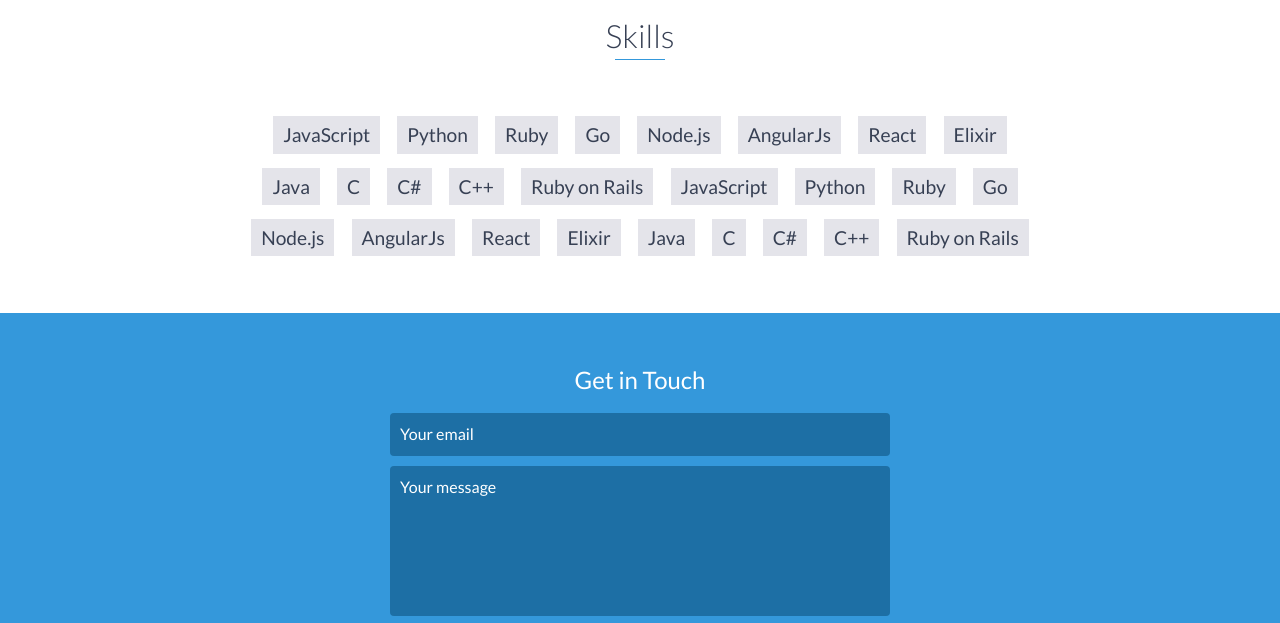
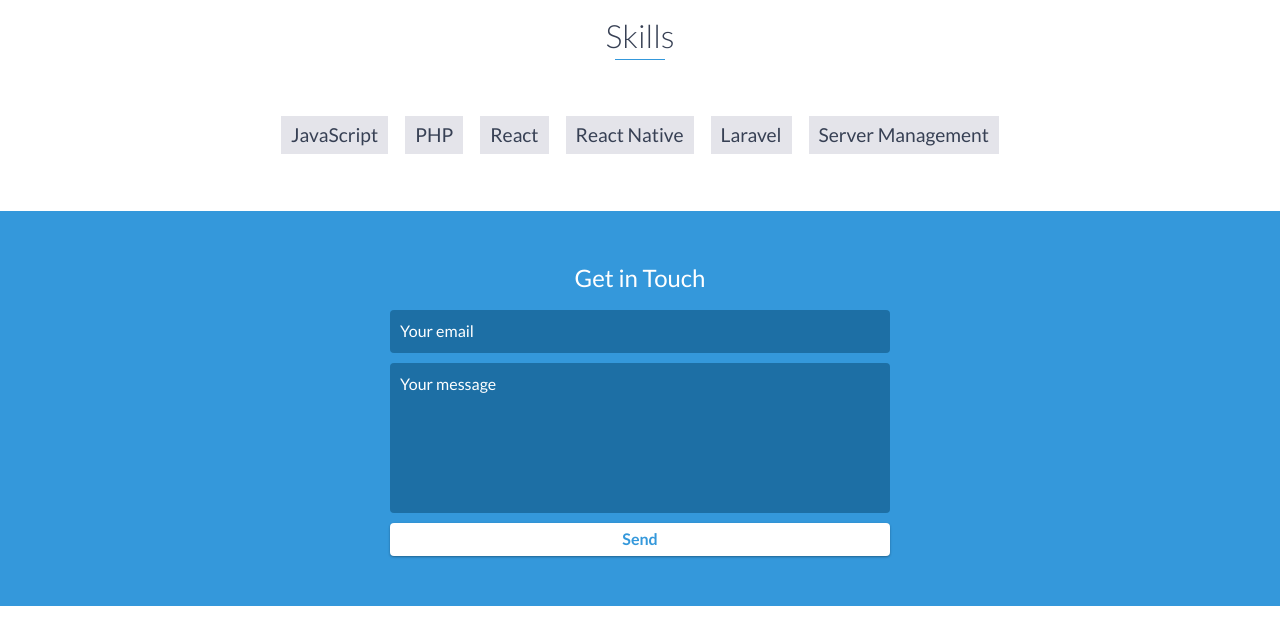
Before and after one commit to amanrajtoppoart007/amanrajtoppoart007.github.io, a website: page index.html in a window 1280 px wide. Shown: the part 3490-4113 px from the top of the page. Drawn offline with nearby package versions, Linux system fonts and the light colour scheme.

Commit message:
Update index.html

```diff
--- a/index.html
+++ b/index.html
@@ -199,31 +199,11 @@
         <h2 class="heading">Skills</h2>
         <ul>
             <li>JavaScript</li>
-            <li>Python</li>
-            <li>Ruby</li>
-            <li>Go</li>
-            <li>Node.js</li>
-            <li>AngularJs</li>
+            <li>PHP</li>
             <li>React</li>
-            <li>Elixir</li>
-            <li>Java</li>
-            <li>C</li>
-            <li>C#</li>
-            <li>C++</li>
-            <li>Ruby on Rails</li>
-            <li>JavaScript</li>
-            <li>Python</li>
-            <li>Ruby</li>
-            <li>Go</li>
-            <li>Node.js</li>
-            <li>AngularJs</li>
-            <li>React</li>
-            <li>Elixir</li>
-            <li>Java</li>
-            <li>C</li>
-            <li>C#</li>
-            <li>C++</li>
-            <li>Ruby on Rails</li>
+            <li>React Native</li>
+            <li>Laravel</li>
+            <li>Server Management</li>
         </ul>
     </div>
     <!-- End #skills -->
@@ -231,7 +211,7 @@
     <div id="contact">
         <h2>Get in Touch</h2>
         <div id="contact-form">
-            <form method="POST" action="https://formspree.io/email@email.com">
+            <form method="POST" action="">
                 <input type="hidden" name="_subject" value="Contact request from personal website" />
                 <input type="email" name="_replyto" placeholder="Your email" required>
                 <textarea name="message" placeholder="Your message" required></textarea>
@@ -247,7 +227,7 @@
             <div class="row">
                 <div class="col-sm-5 copyright">
                     <p>
-                        Copyright &copy; <span id="current-year">2022</span> YOUR NAME
+                        Copyright &copy; <span id="current-year">2022</span> Aman Raj Toppo
                     </p>
                 </div>
                 <div class="col-sm-2 top">
@@ -258,22 +238,16 @@
                 <div class="col-sm-5 social">
                     <ul>
                         <li>
-                            <a href="https://github.com/" target="_blank"><i class="fa fa-github" aria-hidden="true"></i></a>
+                            <a href="https://github.com/amanrajtoppoart007" target="_blank"><i class="fa fa-github" aria-hidden="true"></i></a>
                         </li>
                         <li>
-                            <a href="https://stackoverflow.com/" target="_blank"><i class="fa fa-stack-overflow" aria-hidden="true"></i></a>
+                            <a href="https://stackoverflow.com/users/9566330/amanraj-toppo" target="_blank"><i class="fa fa-stack-overflow" aria-hidden="true"></i></a>
                         </li>
                         <li>
-                            <a href="https://linkedin.com/" target="_blank"><i class="fa fa-linkedin" aria-hidden="true"></i></a>
+                            <a href="https://www.linkedin.com/in/aman-raj-toppo-84ba9a144/" target="_blank"><i class="fa fa-linkedin" aria-hidden="true"></i></a>
                         </li>
                         <li>
-                            <a href="https://www.facebook.com/" target="_blank"><i class="fa fa-facebook" aria-hidden="true"></i></a>
-                        </li>
-                        <li>
-                            <a href="https://twitter.com/" target="_blank"><i class="fa fa-twitter" aria-hidden="true"></i></a>
-                        </li>
-                        <li>
-                            <a href="https://plus.google.com/" target="_blank"><i class="fa fa-google-plus" aria-hidden="true"></i></a>
+                            <a href="https://www.facebook.com/amanrajtoppoart/" target="_blank"><i class="fa fa-facebook" aria-hidden="true"></i></a>
                         </li>
                     </ul>
                 </div>
```
